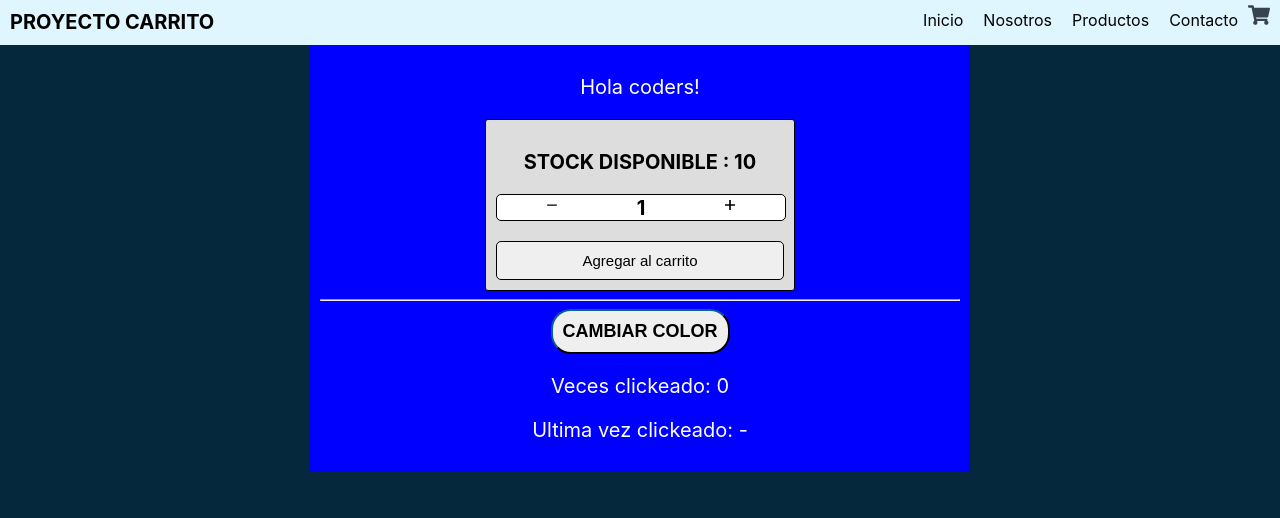
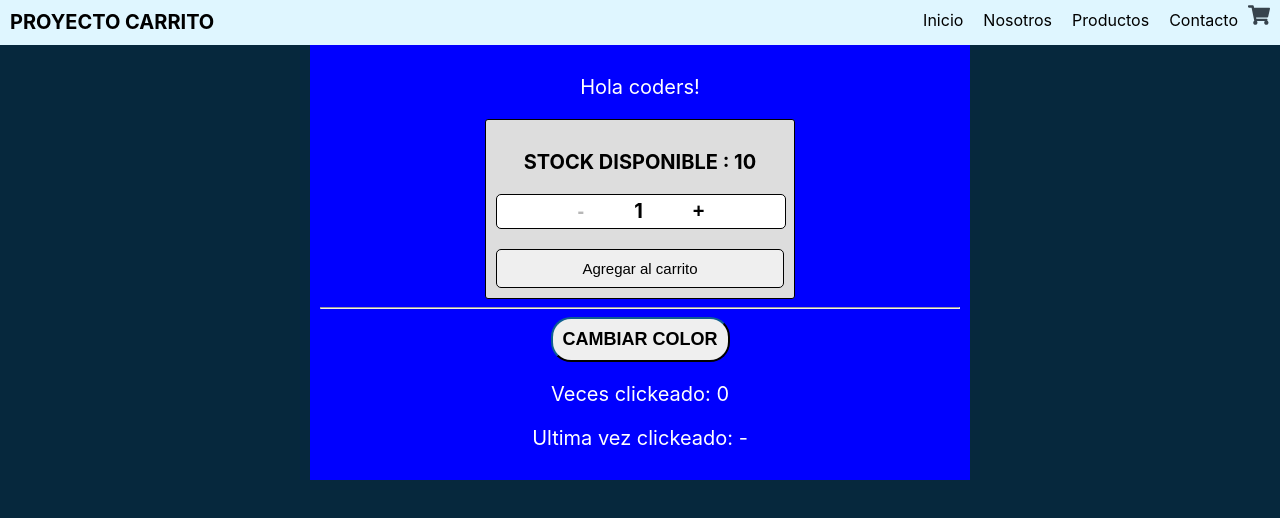
Before and after one commit to maximongelos/ProyectoCarrito, a React (Create React App) app: page / in a window 1280 px wide. Shown: the top 518 px of the page. Built offline with nearby package versions, Linux system fonts and the light colour scheme.

Commit message:
Refactorizo componente ItemCount

```diff
--- a/src/components/ItemCount/index.jsx
+++ b/src/components/ItemCount/index.jsx
@@ -1,32 +1,13 @@
 import React from 'react';
 import {useState} from 'react';
 import './style.css';
-import {GrFormAdd} from 'react-icons/gr';
-import {IoIosRemove} from 'react-icons/io';
 
 const ItemCount = ({initialStock, initial}) => {
 	const [count, setCount] = useState(initial);
 	const [stock, setStock] = useState(initialStock);
 
-	const onAdd = () => {
-		if (count < stock) {
-			setCount(count + 1);
-		} else {
-			alert('No hay mas articulos en stock');
-			return;
-		}
-	};
-
-	const onDecrement = () => {
-		if (stock === 0) {
-			alert('No hay mas articulos en stock');
-			return;
-		} else if (count === initial) {
-			alert('Aun no se agregaron articulos al carrito');
-			return;
-		} else {
-			setCount(count - 1);
-		}
+	const addProduct = (num) => {
+		setCount(count + num);
 	};
 
 	const handleAdd = (e) => {
@@ -35,6 +16,8 @@ const ItemCount = ({initialStock, initial}) => {
 			setStock(stock - count);
 			setCount(initial);
 		}
+
+		alert(`Agregaste ${count} productos al carrito`);
 	};
 
 	return (
@@ -42,18 +25,28 @@ const ItemCount = ({initialStock, initial}) => {
 			<div className="container-carrito">
 				<p className="stock">Stock Disponible : {stock}</p>
 				<div className="btn-carrito">
-					<IoIosRemove
-						onClick={onDecrement}
-						style={{marginRight: '75px', cursor: 'pointer'}}
-					/>
+					<button
+						disabled={count === initial ? true : null}
+						onClick={() => addProduct(-1)}
+						className="btn"
+					>
+						-
+					</button>
 					{count}
-					<GrFormAdd
-						onClick={onAdd}
-						style={{marginLeft: '75px', cursor: 'pointer'}}
-					/>
+					<button
+						disabled={count === stock ? true : null}
+						onClick={() => addProduct(1)}
+						className="btn"
+					>
+						+
+					</button>
 				</div>
 				<br />
-				<button className="agregar-carrito" onClick={handleAdd}>
+				<button
+					disabled={stock === 0 ? true : null}
+					className="agregar-carrito"
+					onClick={handleAdd}
+				>
 					Agregar al carrito
 				</button>
 			</div>
--- a/src/components/ItemCount/style.css
+++ b/src/components/ItemCount/style.css
@@ -18,6 +18,15 @@
 	margin: 0 auto;
 }
 
+.btn {
+	border: 0px;
+	font-size: 20px;
+	font-weight: bold;
+	background-color: white;
+	padding: 5px 50px;
+	cursor: pointer;
+}
+
 .agregar-carrito {
 	width: 100%;
 	font-size: 15px;
```
Also changed, not shown: src/components/Item/index.jsx (added, +7 -0 lines), src/components/ItemList/index.jsx (added, +7 -0 lines), src/components/Item/style.css (added), src/components/ItemList/style.css (added).
